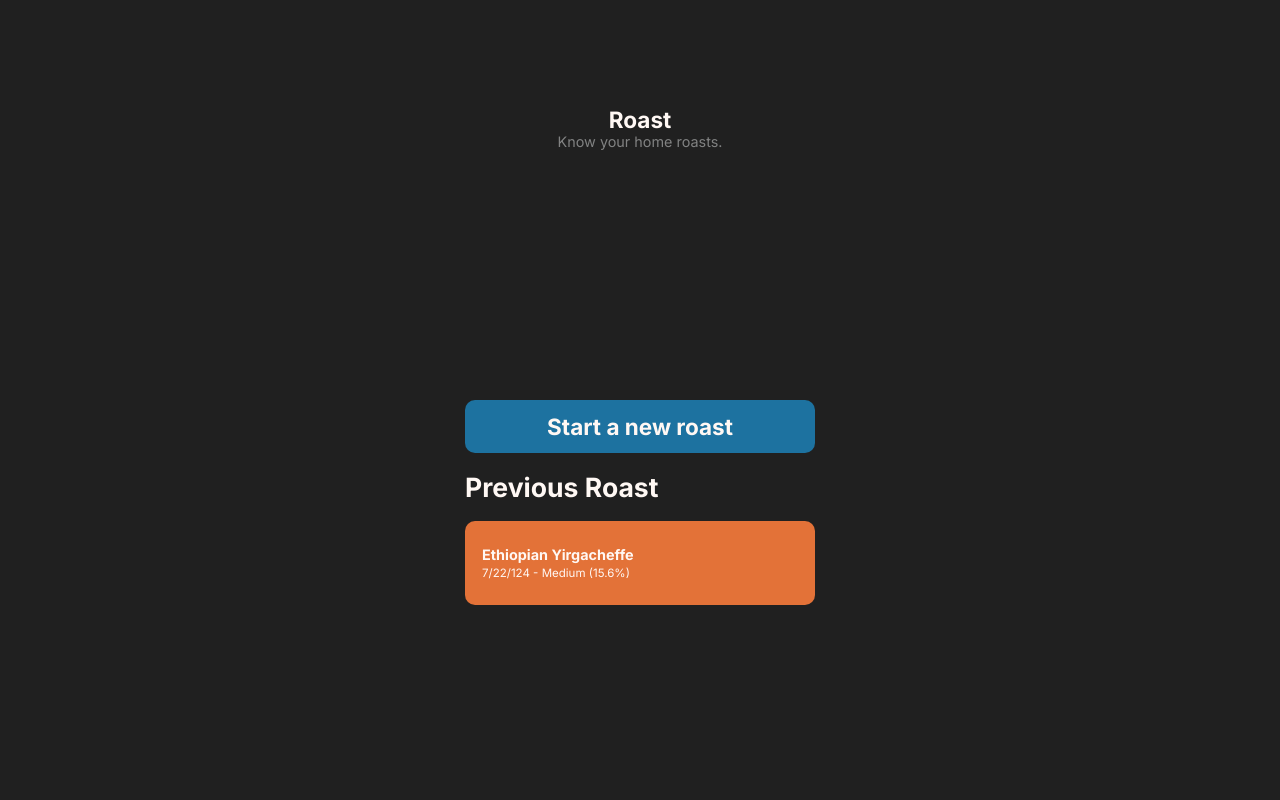
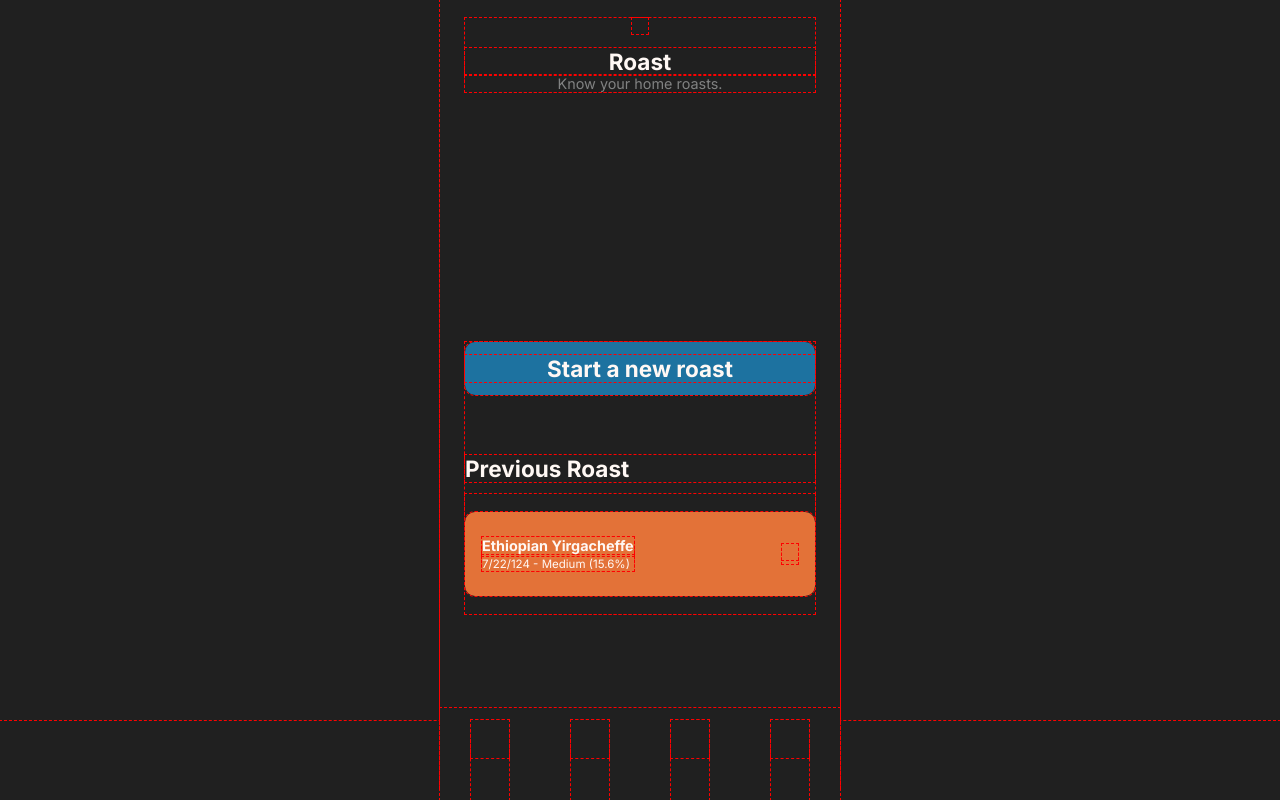
Before and after one commit to nmiller15/roast, a React (Create React App) app in the folder frontend/: page / in a window 1280 px wide. Built offline with nearby package versions, Linux system fonts and the light colour scheme; some icons are missing.

Commit message:
ref(Page class)
move duplicated stypes into index.css

```diff
--- a/frontend/src/About/About.css
+++ b/frontend/src/About/About.css
@@ -1,9 +1,5 @@
 .About {
-    padding: 0px 25px;
-    padding-top: 18px;
-    max-width: clamp(390px, 400px, 700px);
-    margin: auto;
-    padding-bottom: 66px;
+
 }
 
 h1 {
--- a/frontend/src/About/About.js
+++ b/frontend/src/About/About.js
@@ -4,7 +4,7 @@ import { HeatingSquare } from 'iconoir-react'
 
 function About() {
   return (
-    <div className="About">
+    <div className="About Page">
       <h1>About</h1>
       <div className="center-title">
         <HeatingSquare />
--- a/frontend/src/Account/Account.css
+++ b/frontend/src/Account/Account.css
@@ -1,9 +1,5 @@
 .Account {
-    padding: 0px 25px;
-    padding-top: 18px;
-    max-width: clamp(390px, 400px, 700px);
-    margin: auto;
-    padding-bottom: 66px;
+    overflow-y: scroll;
 }
 
 svg {
--- a/frontend/src/Account/Account.js
+++ b/frontend/src/Account/Account.js
@@ -10,7 +10,7 @@ import roasts from '../mocks/roasts';
 
 function Account() {
   return (
-    <div className="Account">
+    <div className="Account Page">
       <div className="title-bar">
         <h1>Account</h1>
         <Settings />
--- a/frontend/src/Home/Home.css
+++ b/frontend/src/Home/Home.css
@@ -1,12 +1,9 @@
 .Home {
-    padding: 0px 25px;
-    padding-top: 75.5px;
-    max-width: clamp(390px, 400px, 700px);
-    margin: auto;
-    margin-bottom: 0;
-    display: flex;
+    /* display: flex;
     flex-direction: column;
-    justify-content: space-between;
+    justify-content: space-between; */
+    position: relative;
+    top: 0;
 }
 
 .Home h1 {
@@ -16,9 +13,9 @@
 }
 
 .Home h3 {
-    font-size: 26.56px;
+    font-size: 22.56px;
     font-weight: bold;
-    margin: 18px 0;
+    margin: 60px 0 12px 0;
 }
 
 .Home p.subtitle {
--- a/frontend/src/Home/Home.js
+++ b/frontend/src/Home/Home.js
@@ -7,7 +7,7 @@ import roasts from '../mocks/roasts'
 
 function Home() {
   return (
-    <div className="Home">
+    <div className="Home Page">
       <div className="center-title">
         <HeatingSquare />
         <h1>Roast</h1>
--- a/frontend/src/Layout/Footer.css
+++ b/frontend/src/Layout/Footer.css
@@ -1,4 +1,3 @@
-
 nav {
     display: flex;
     justify-content: space-around;
@@ -8,7 +7,7 @@ nav {
     bottom: 0;
     width: 100%;
     max-width: clamp(390px, 400px, 700px);
-    height: 67px;
+    height: 10vh;
     background-color: var(--black);
     margin-top: 18px;
 }
--- a/frontend/src/Layout/Layout.js
+++ b/frontend/src/Layout/Layout.js
@@ -1,5 +1,6 @@
 import React from 'react'
 import Footer from './Footer'
+import './Footer.css'
 
 const Layout = (props) => {
     return (
--- a/frontend/src/Library/Library.css
+++ b/frontend/src/Library/Library.css
@@ -1,7 +1,3 @@
 .Library {
-    padding: 0px 25px;
-    padding-top: 18px;
-    max-width: clamp(390px, 400px, 700px);
-    margin: auto;
-    padding-bottom: 66px;
+
 }
--- a/frontend/src/Library/Library.js
+++ b/frontend/src/Library/Library.js
@@ -5,7 +5,7 @@ import roasts from '../mocks/roasts';
 
 function Library() {
   return (
-    <div className="Library">
+    <div className="Library Page">
         <h1>Library</h1>
         <CardList roasts={roasts} />
     </div>
--- a/frontend/src/components/CardList.css
+++ b/frontend/src/components/CardList.css
@@ -0,0 +1,3 @@
+.CardList {
+    overflow-y: scroll;
+}
--- a/frontend/src/index.css
+++ b/frontend/src/index.css
@@ -8,9 +8,22 @@
   --light-orange: rgba(252, 149, 97, .5);
 }
 
-/* * {
+* {
   outline: 1px dashed red;
-} */
+}
+
+.Page {
+  height: 88vh;
+  padding: 0px 25px;
+  padding-top: 18px;
+  max-width: clamp(390px, 400px, 700px);
+  margin: auto;
+  padding-bottom: 66px;
+}
+
+#root {
+  overflow: hidden;
+}
 
 body {
   font-family: 'Inter', -apple-system, BlinkMacSystemFont, 'Segoe UI', 'Roboto', 'Oxygen',
@@ -22,6 +35,8 @@ body {
   padding: 0;
   margin: auto;
   max-width: clamp(390px, 400px, 700px);
+  height: 90vh;
+  margin-top: 0;
 }
 
 h1,
```
